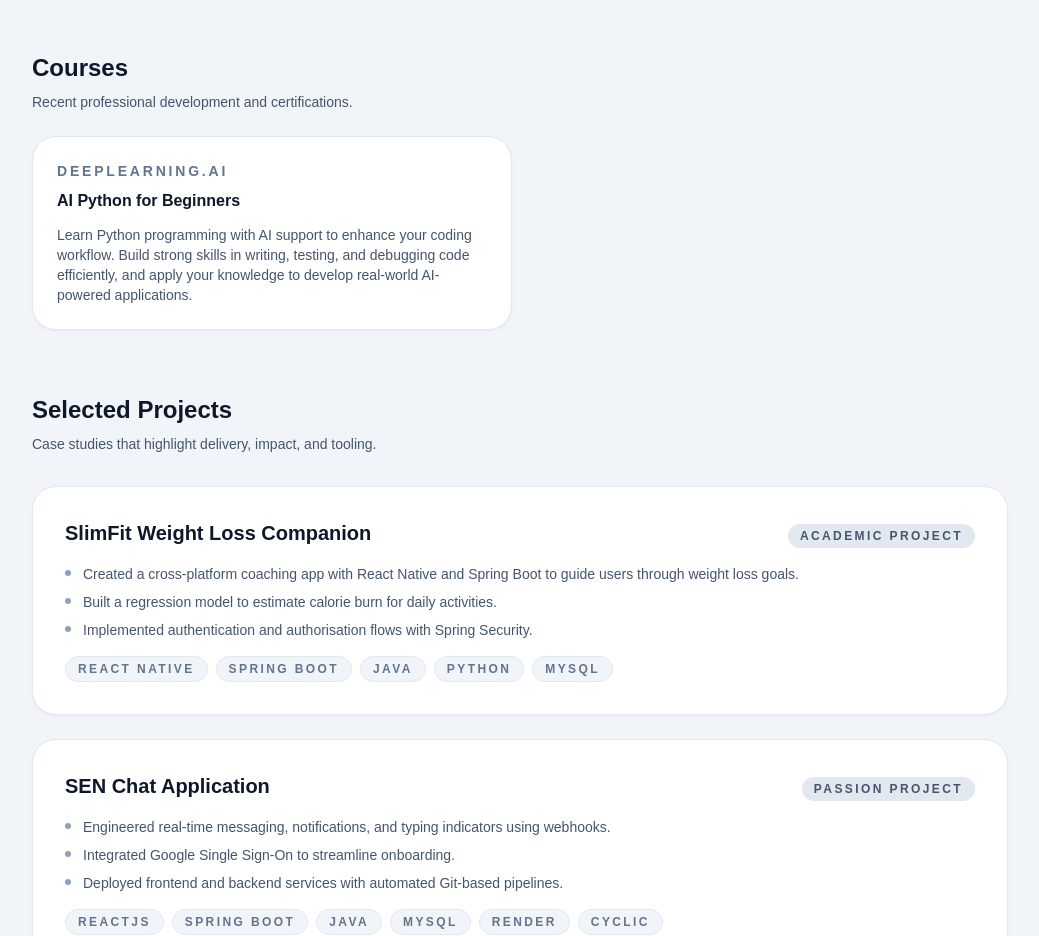
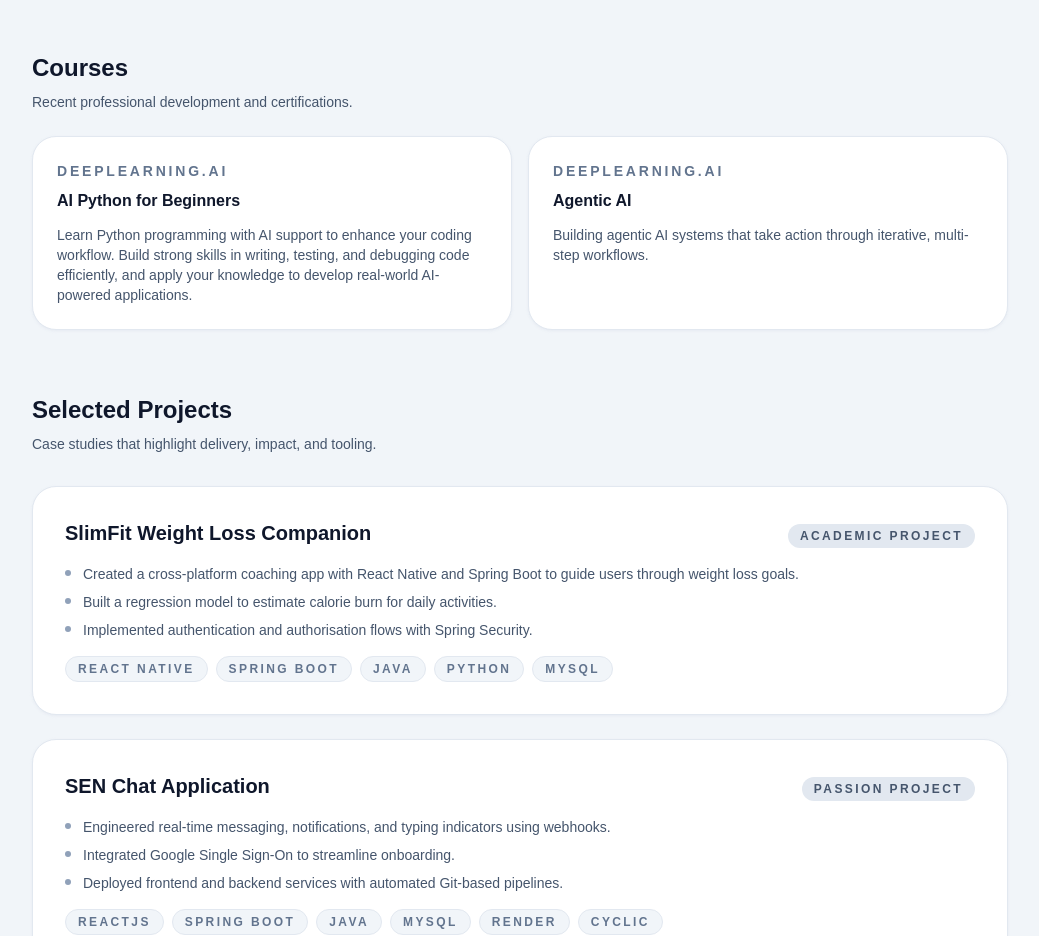
Before and after one commit to TharinduSilva2019774/TharinduSilva2019774.github.io, a Next.js app: page /resume in a window 1280 px wide. Shown: the part 2640-3576 px from the top of the page, without its empty margins (120-1159 px from the left). Built offline with nearby package versions, Linux system fonts and the light colour scheme.

Commit message:
new Course

```diff
--- a/app/resume/page.tsx
+++ b/app/resume/page.tsx
@@ -169,6 +169,13 @@ const courses: Course[] = [
     link: "https://learn.deeplearning.ai/accomplishments/d8e5d841-2db1-4692-82f8-4cd20977af9e?usp=sharing",
     description:
       "Learn Python programming with AI support to enhance your coding workflow. Build strong skills in writing, testing, and debugging code efficiently, and apply your knowledge to develop real-world AI-powered applications.",
+  },
+    {
+    title: "Agentic AI",
+    provider: "deeplearning.ai",
+    link: "https://learn.deeplearning.ai/certificates/a9716eda-1449-4d60-8554-95d381edfd0a?usp=sharing",
+    description:
+      "Building agentic AI systems that take action through iterative, multi-step workflows.",
   },
 ];
 
```
